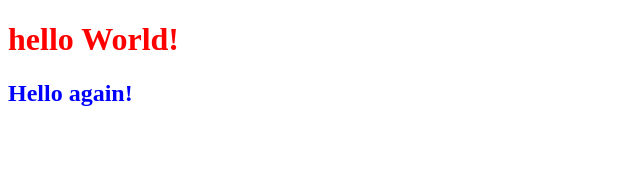
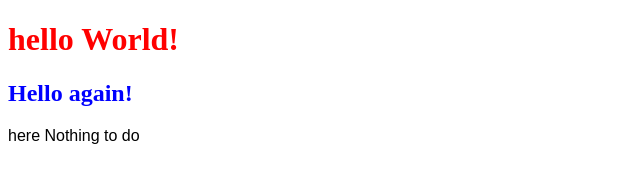
Before and after one commit to Meiirzhan1998/my-site, a plain HTML site: page index.html in a window 1280 px wide. Shown: the whole page, without its empty margins (0-640 px from the left). Drawn offline with Linux system fonts and the light colour scheme.

Commit message:
Add paragraph

```diff
--- a/index.html
+++ b/index.html
@@ -10,6 +10,6 @@
 <body>
   <h1>hello World!</h1>
   <h2>Hello again!</h2>
-
+  <p>here Nothing to do</p>
 </body>
 </html>
--- a/style.css
+++ b/style.css
@@ -5,3 +5,7 @@ h1 {
 h2 {
   color: blue;
 }
+
+p {
+  font-family: sans-serif;
+}
```
